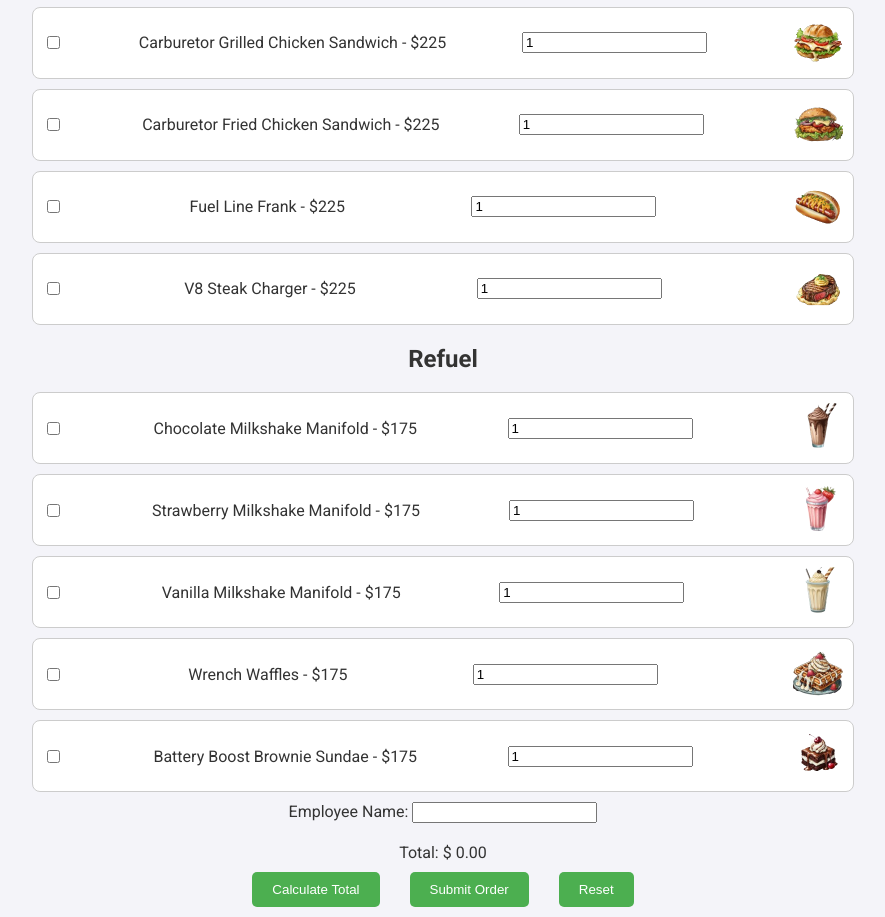
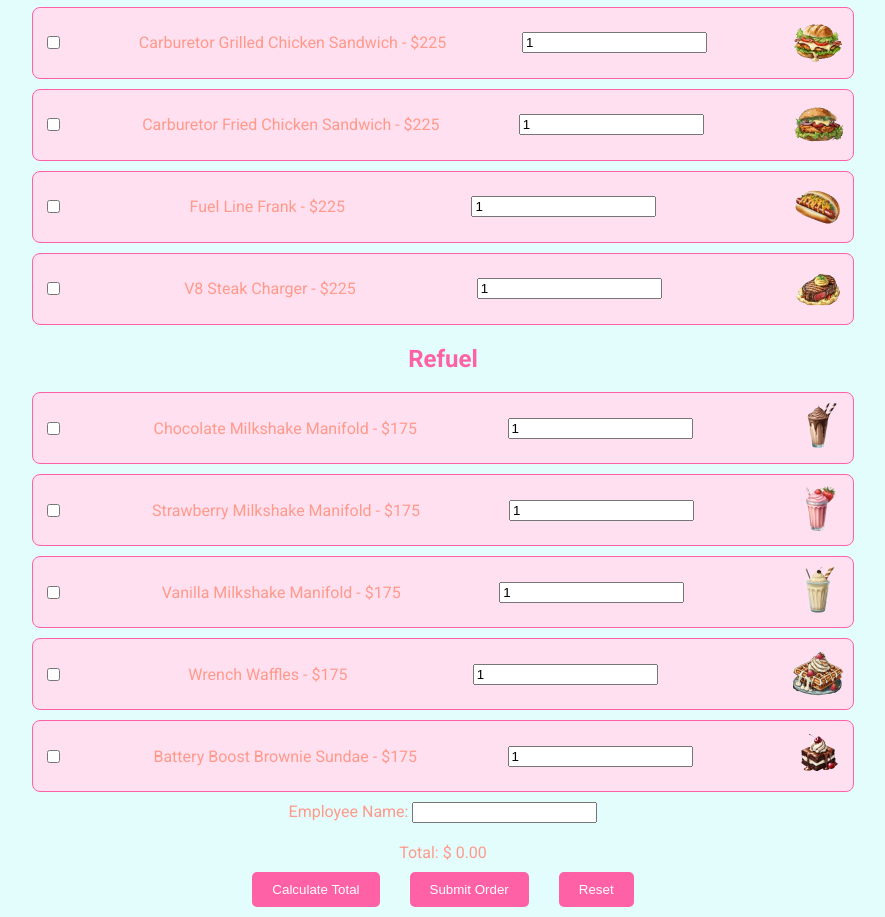
Before and after one commit to Ditty225/DiamondCasino.github.io, a plain HTML site: page index.html in a window 1280 px wide. Shown: the part 1096-2013 px from the top of the page, without its empty margins (197-1082 px from the left). Drawn offline with Linux system fonts and the light colour scheme.

Commit message:
Update index.html

```diff
--- a/index.html
+++ b/index.html
@@ -8,7 +8,7 @@
   <style>
     body {
       font-family: 'Roboto', sans-serif;
-      background-color: #f4f4f9;
+      background-color: #E3FDFD; /* A light aqua background */
       color: #333;
       margin: 0;
       padding: 0;
@@ -25,8 +25,8 @@
       margin: 0 auto;
     }
     .menu-item {
-      background-color: #fff;
-      border: 1px solid #ccc;
+      background-color: #FFE0F0; /* A soft pink background for menu items */
+      border: 1px solid #FF61A6; /* A pink border for emphasis */
       padding: 10px;
       margin: 10px auto;
       border-radius: 8px;
@@ -41,7 +41,7 @@
       margin-left: 10px;
     }
     button {
-      background-color: #4CAF50;
+      background-color: #FF61A6; /* A vibrant pink for buttons */
       color: white;
       border: none;
       padding: 10px 20px;
@@ -50,7 +50,7 @@
       cursor: pointer;
     }
     button:hover {
-      background-color: #45a049;
+      background-color: #FFC3A0; /* A light orange for hover effect */
     }
     .button-container {
       display: flex;
@@ -59,10 +59,18 @@
     }
     .total-box {
       margin-top: 20px;
+      color: #FF9A8B; /* An orange-pink color for the total box text */
     }
     .company-logo img {
       max-width: 100%;
       height: auto;
+    }
+    /* Additional styles for headings and labels if needed */
+    h1, h2 {
+      color: #FF61A6; /* Matching headings to button colors */
+    }
+    label {
+      color: #FF9A8B; /* Matching labels to total box text */
     }
   </style>
 </head>
```
